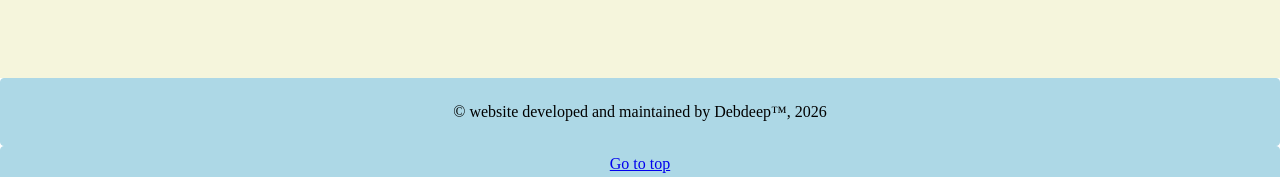
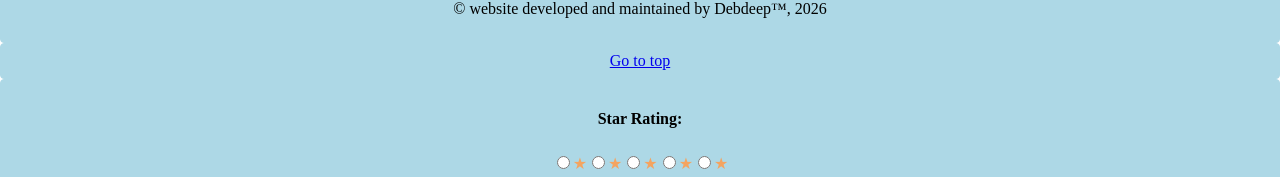
Before and after one commit to debdeep/React-App, a React (Vite) app: page / in a window 1280 px wide. Shown: the part 618-795 px from the top of the page. Built offline with nearby package versions, Linux system fonts and the light colour scheme; no server answers.

Commit message:
Basic Star Component added

```diff
--- a/index.css
+++ b/index.css
@@ -154,3 +154,6 @@ body,
 .input-search {
     padding: 4px;
 }
+.star-rating {
+    color: sandybrown;
+}
--- a/src/components/Footer.jsx
+++ b/src/components/Footer.jsx
@@ -1,4 +1,5 @@
 import React from "react";
+import StarRating from "./StarRating";
 import { FOOTER } from "./../utils/constants";
 const Footer = () => (
     <footer className="app-footer">
@@ -10,6 +11,9 @@ const Footer = () => (
         <div>
             <a href="#top">{FOOTER.GOTO_TOP}</a>
         </div>
+        <div>
+            <StarRating />
+        </div>
     </footer>
 )
 export default Footer;
--- /dev/null
+++ b/src/components/StarRating.jsx
@@ -0,0 +1,23 @@
+import { STAR_RATING } from "./../utils/constants";
+const StarRating = () => {
+    return (
+        <>
+            <h4>{STAR_RATING.HEADING}</h4>
+            <div className="star-rating">
+                {[1, 2, 3, 4, 5].map((rating) => (
+                    <label key={rating}>
+                        <input
+                            type="radio"
+                            name="rating"
+                            value={rating}
+                            aria-label={`${rating} star`}
+                        />
+                        <span>&#9733;</span>
+                    </label>
+                ))}
+            </div>
+        </>
+    );
+}
+
+export default StarRating;
--- a/src/utils/constants.js
+++ b/src/utils/constants.js
@@ -2,7 +2,7 @@ export const HEADER = {
     DEFAULT_NAME: "Food Truck"
 }
 export const FOOTER = {
-    COPYRIGHT_MESSAGE: "&copy&nbspwebsite&nbspdeveloped&nbspand&nbspmaintained&nbsp;by&nbsp;Debdeep&trade;,&nbsp;2026",
+    COPYRIGHT_MESSAGE: "&copy; website developed and maintained&nbsp;by&nbsp;Debdeep&trade;,&nbsp;2026",
     GOTO_TOP: "Go to top"
 }
 export const SEARCH = {
@@ -14,4 +14,7 @@ export const RESTAURANT_TYPE = {
     VEG: "Veg",
     NONVEG: "Nonveg"
 }
+export const STAR_RATING = {
+    HEADING: "Star Rating:"
+}
 //export default FOOTER;
```
